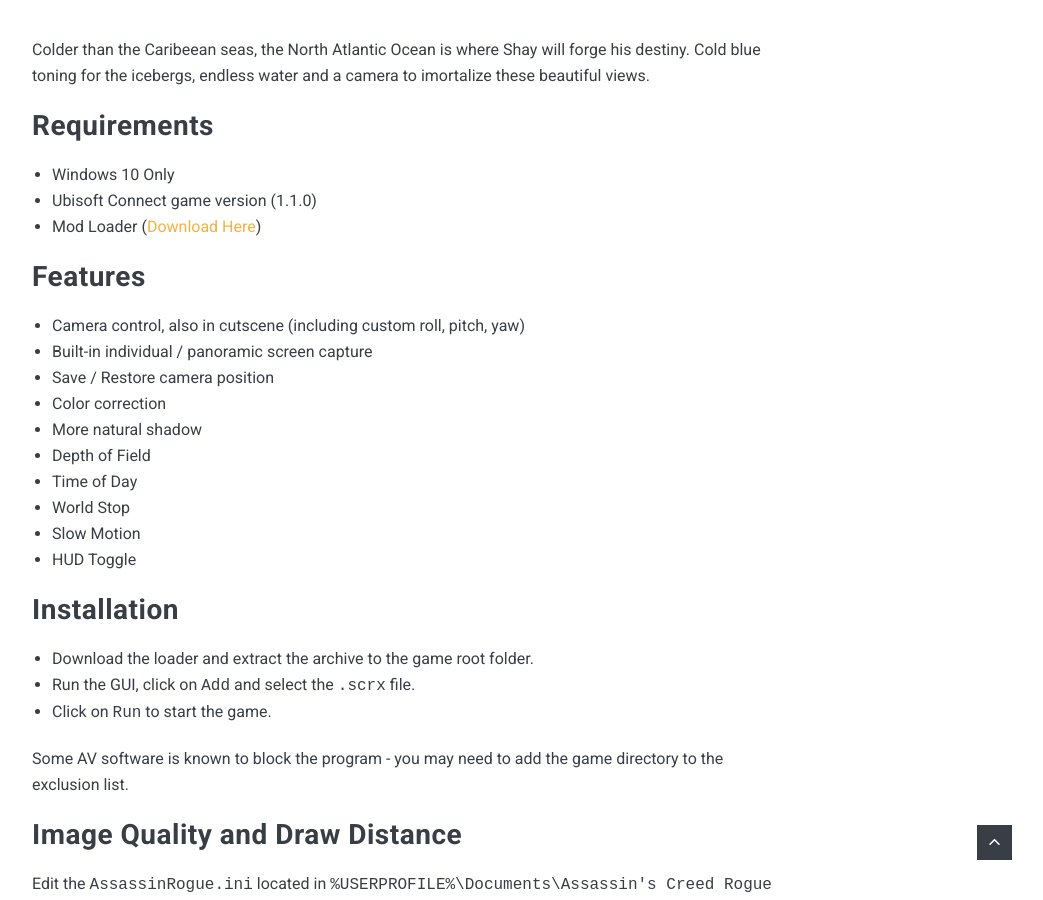
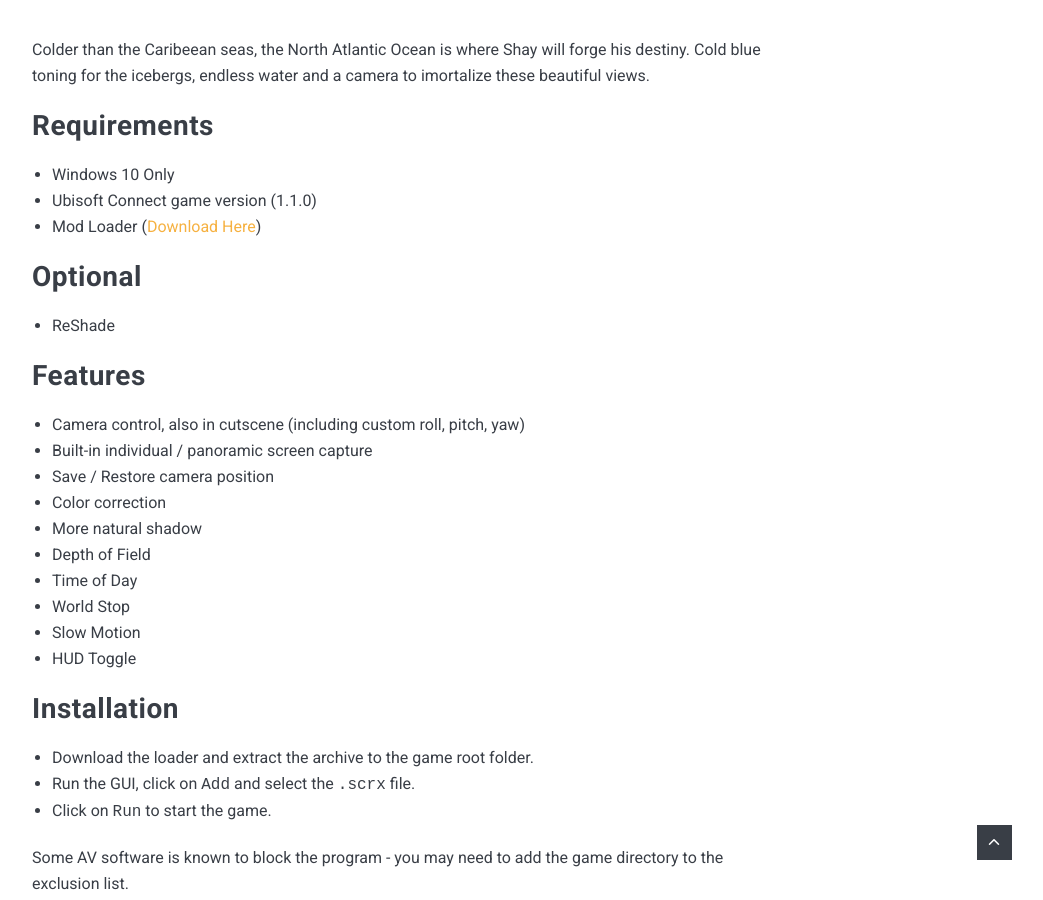
Before and after one commit to AnticOwl/anticowl.github.io, a Jekyll site: the page built from _posts/2024-07-19-Assassins-Creed-Rogue.md, in a window 1280 px wide and 900 px high, scrolled down 1086 px. Shown: the whole window, without its empty margins (228-1271 px from the left). Built offline with Jekyll 4.4.1, drawn with Linux system fonts in a browser that asks for light colours; nearby versions of some CDN libraries.

Commit message:
Update 2024-07-19-Assassins-Creed-Rogue.md

```diff
--- a/_posts/2024-07-19-Assassins-Creed-Rogue.md
+++ b/_posts/2024-07-19-Assassins-Creed-Rogue.md
@@ -12,6 +12,9 @@
 - Windows 10 Only
 - Ubisoft Connect game version (1.1.0)
 - Mod Loader ([Download Here](https://github.com/LionAG/ScriptEngine/releases/latest))
+
+## Optional
+* ReShade
 
 ## Features
 - Camera control, also in cutscene (including custom roll, pitch, yaw)
```
